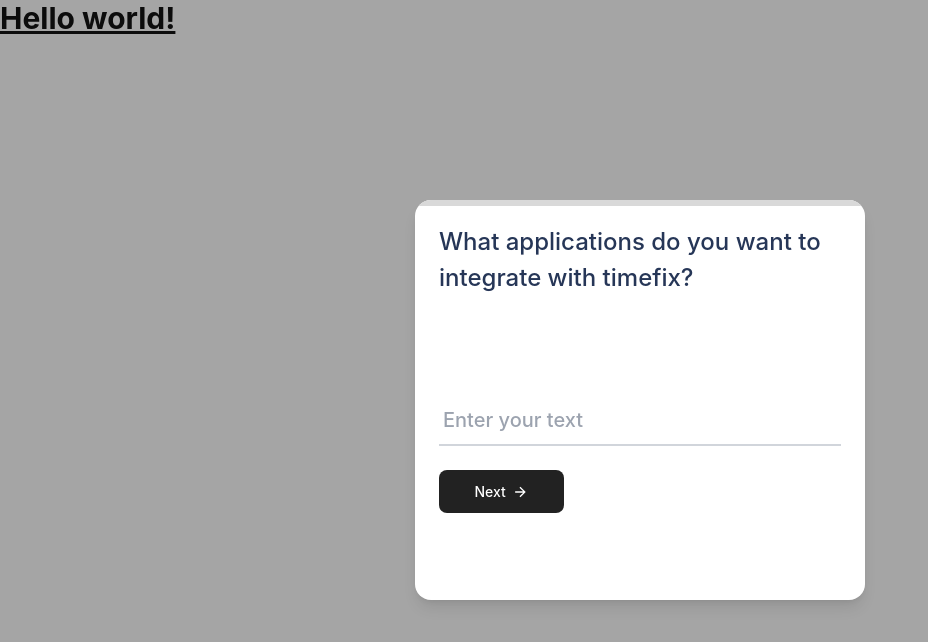
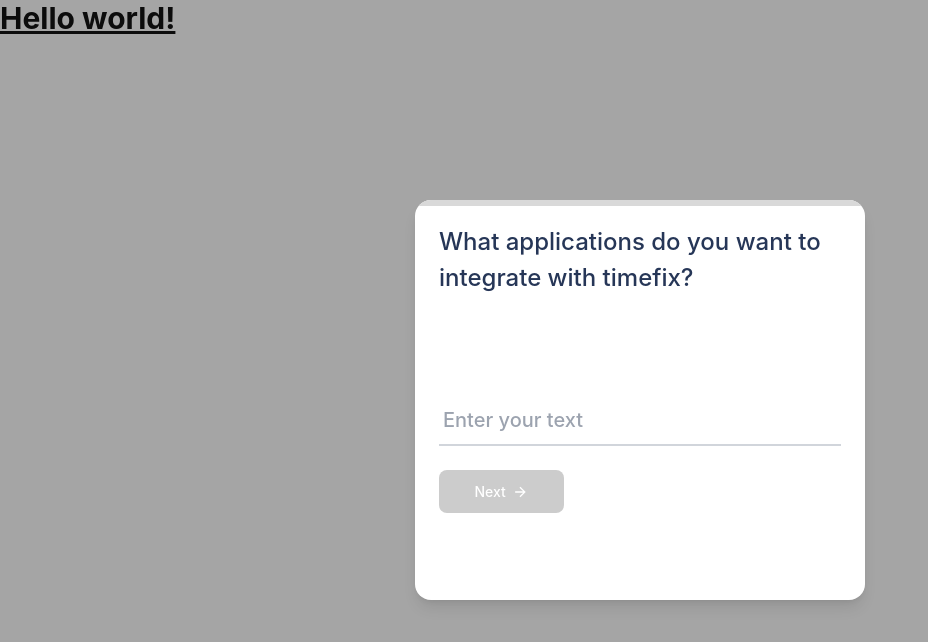
Before and after one commit to Tausif4171/FeatureBits, a React (Create React App) app: page / in a window 1280 px wide. Shown: the top 642 px of the page, without its empty margins (0-928 px from the left). Built offline with nearby package versions, Linux system fonts and the light colour scheme.

Commit message:
enabled nexxt button if integrate app have some value

```diff
--- a/src/features/Stepper/index.tsx
+++ b/src/features/Stepper/index.tsx
@@ -5,6 +5,8 @@
 import forwardArrowIcon from '../../assets/forwardArrowIcon.svg'
 
 const StepperPopup = () => {
+    const [integrateApp, setIntegrateApp] = useState('')
+    console.log({ integrateApp })
     const [step, setStep] = useState(1);
 
     const nextStep = () => {
@@ -41,6 +43,8 @@
                                 </label> */}
                                 <input
                                     type="text"
+                                    value={integrateApp}
+                                    onChange={(e: any) => setIntegrateApp(e.target.value)}
                                     className="border-b-2 border-gray-300 text-[20px] font-medium text-[#000000] leading-[24.4px] focus:outline-none px-1 py-3 w-full"
                                     placeholder="Enter your text"
                                 />
@@ -88,9 +92,9 @@
                 <div className="flex justify-start gap-x-[12px]">
 
                     <button
-                        className="bg-[#222222] gap-x-[5.97px] text-white text-[14px] font-medium px-[35.5px] py-[11.5px] rounded-[8px] flex justify-center items-center cursor-pointer "
+                        className={` ${integrateApp ? 'bg-[#222222] text-white cursor-pointer' : 'bg-[#CCCCCC] text-white cursor-not-allowed'} gap-x-[5.97px] text-[14px] font-medium px-[35.5px] py-[11.5px] rounded-[8px] flex justify-center items-center  `}
                         onClick={nextStep}
-                        disabled={step === 3}
+                        disabled={!integrateApp} // Disable the button if integrateApp is empty
                     >
                         <span className=' leading-[19.6px]'>{step === 3 ? 'Try again' : 'Next'}</span>
                         {step !== 3 && <img src={forwardArrowIcon} />}
```
